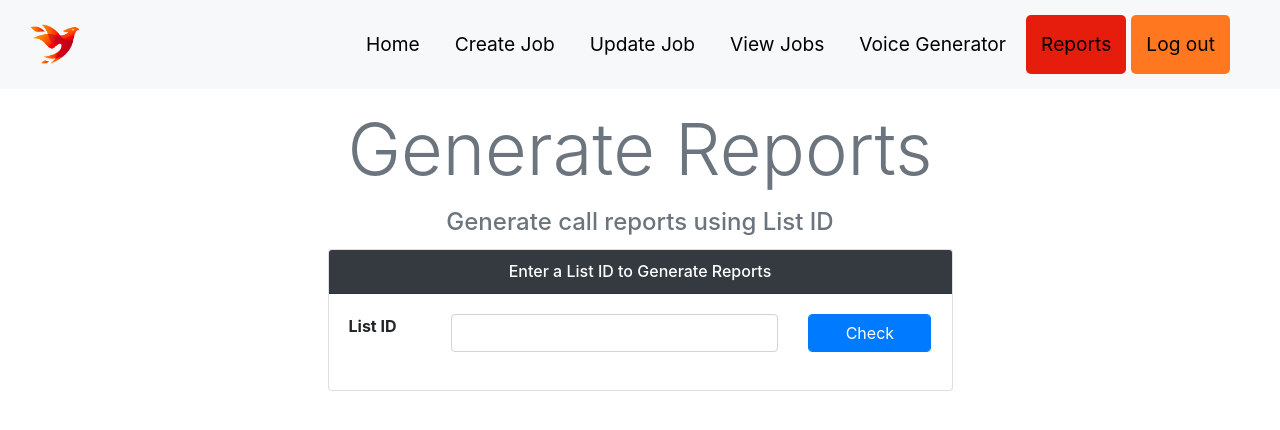
After one commit to SiddharthChabukswar/Scrubbing-Web-App, a Flask app: page /generate_reports/ in a window 1280 px wide. The commit adds this page. Shown: the top 430 px of the page. Run offline with Flask 2, Linux system fonts and the light colour scheme; the visitor is signed in with stand-in values (Sample User, id 1); parts of the project's set-up code (start-up, migrations or seed data) failed here and were passed over; some libraries are stand-ins or nearby versions.

Commit message:
Added Reports HTML

```diff
--- a/Project/routes.py
+++ b/Project/routes.py
@@ -242,6 +242,7 @@ def home():
 	session['estimated_end_date'] = ''
 	session['del_job_number'] = ''
 	session['statement'] = ''
+	session['voice_log_filename'] = ''
 	return render_template('home.html')
 
 
@@ -250,6 +251,7 @@ def home():
 def create_job():
 	session['del_job_number'] = ''
 	session['statement'] = ''
+	session['voice_log_filename'] = ''
 	error = ''
 	log = ''
 	if request.method == 'POST':
@@ -303,6 +305,7 @@ def delete_job():
 	session['planned_start_date'] = ''
 	session['estimated_end_date'] = ''
 	session['statement'] = ''
+	session['voice_log_filename'] = ''
 	if request.method == 'POST':
 		if request.form['post_type'] == 'Check':
 			session['del_job_number'] = ''
@@ -342,6 +345,7 @@ def view_jobs(page):
 	session['planned_call_date'] = ''
 	session['planned_start_date'] = ''
 	session['estimated_end_date'] = ''
+	session['voice_log_filename'] = ''
 	if request.method == 'POST':
 		page = 1
 		job_number = request.form['job_number']
@@ -438,7 +442,6 @@ def voice_generator():
 		else:
 			return render_template('voice_generator.html')
 	else:
-		session['list_id'] = ''
 		session['planned_call_date'] = ''
 		session['planned_start_date'] = ''
 		session['estimated_end_date'] = ''
@@ -446,6 +449,24 @@ def voice_generator():
 		session['statement'] = ''
 		return render_template('voice_generator.html')
 
+@app.route('/generate_reports/', methods = ['GET', 'POST'])
+@login_required
+def generate_reports():
+	if request.method == 'POST':
+		if request.form['post_type'] == 'Check':
+			return render_template('generate_reports.html')
+		else:
+			return render_template('generate_reports.html')
+	else:
+		session['list_id'] = ''
+		session['planned_call_date'] = ''
+		session['planned_start_date'] = ''
+		session['estimated_end_date'] = ''
+		session['del_job_number'] = ''
+		session['statement'] = ''
+		session['voice_log_filename'] = ''
+		return render_template('generate_reports.html')
+
 
 if __name__ == "__main__":
 	app.run(debug=True)
--- a/Project/templates/create_job.html
+++ b/Project/templates/create_job.html
@@ -36,9 +36,7 @@
 									<div class="col-12 col-sm-4">
 										<input class="form-control" type="number" name="list_id" value="{{request.form.list_id}}" required>
 									</div>
-								</div>
 
-								<div class="form-group row">
 									<div class="col-12 col-sm-2">
 										<p><b>Planned Calling Date </b></p>
 									</div>
@@ -48,7 +46,7 @@
 								</div>
 								<br>
 
-							   <div class="form-group row">
+							   <div class="form-group row align-items-center">
 									<div class="col-12 col-sm-3">
 										<input type="submit" value="Check" name="post_type" class=" form-control btn btn-block btn-primary"/>
 									</div>
--- /dev/null
+++ b/Project/templates/generate_reports.html
@@ -0,0 +1,68 @@
+{% extends "header.html" %}
+
+{% set active_page = "generate_reports" %}
+
+{% block title %}Generate Reports{% endblock %}
+
+{% block body %}
+
+	<div class="container" style="margin-top: 90px;">
+		<div class="row row-content">
+			<div class="col my-2"></div>
+		</div>
+		<div class="row row-content">
+			<div class="col-12 d-flex justify-content-center">
+				<p class="text-secondary display-3">Generate Reports</p>
+			</div>
+	  	</div>
+	  	<div class="row row-content mb-1">
+			<div class="col-12 d-flex justify-content-center">
+				<h4 class="text-secondary">Generate call reports using List ID</h4>
+			</div>
+		</div>
+	</div>
+	<div class="row row-content align-items-center">
+		<div class="col-6 offset-sm-3">
+			<div class="card">
+				<h6 class="card-header bg-dark text-white d-flex justify-content-center">Enter a List ID to Generate Reports</h6>
+				<div class="card-body">
+					<form action="" method="POST">
+						<div class="form-group row">
+							<div class="col-12 col-sm-2">
+								<p><b>List ID </b></p>
+							</div>
+							<div class="col-12 col-sm-7">
+								<input class="form-control" type="number" name="list_id" id="list_id" value="{{request.form.list_id}}" required>
+							</div>
+							<div class="col-12 col-sm-3">
+								<input type="submit" value="Check" name="post_type" class=" form-control btn btn-block btn-primary"/>
+							</div>
+						</div>
+					</form>
+				</div>
+			</div>
+		</div>
+	</div>
+
+	<div>
+
+		{%if error%}
+		<div class="col-12 d-flex justify-content-center">
+			<h4 class="text-secondary">{{error}}</h4>
+		</div>
+		{%endif%}
+
+		{%if log%}
+		<div class="col-12 d-flex justify-content-center">
+			<h4 class="text-secondary">{{log}}</h4>
+		</div>
+		{%endif%}
+
+	</div>
+
+	<script src="https://code.jquery.com/jquery-3.5.1.slim.min.js" integrity="sha384-DfXdz2htPH0lsSSs5nCTpuj/zy4C+OGpamoFVy38MVBnE+IbbVYUew+OrCXaRkfj" crossorigin="anonymous"></script>
+	<script src="https://cdn.jsdelivr.net/npm/bootstrap@4.5.3/dist/js/bootstrap.bundle.min.js" integrity="sha384-ho+j7jyWK8fNQe+A12Hb8AhRq26LrZ/JpcUGGOn+Y7RsweNrtN/tE3MoK7ZeZDyx" crossorigin="anonymous"></script>
+	</body>
+</html>
+
+{% endblock %}
--- a/Project/templates/header.html
+++ b/Project/templates/header.html
@@ -100,7 +100,8 @@
 			('/create_job/', 'create_job', 'Create Job'),
 			('/delete_job/', 'delete_job', 'Update Job'),
 			('/view_jobs/', 'view_jobs', 'View Jobs'),
-			('/voice_generator/', 'voice_generator', 'Voice Generator')
+			('/voice_generator/', 'voice_generator', 'Voice Generator'),
+			('/generate_reports/', 'generate_reports', 'Reports')
 		] %}
 
 		<div class="navbar" id="nav">
```
Also changed, not shown: Project/templates/delete_job.html (indentation only).
